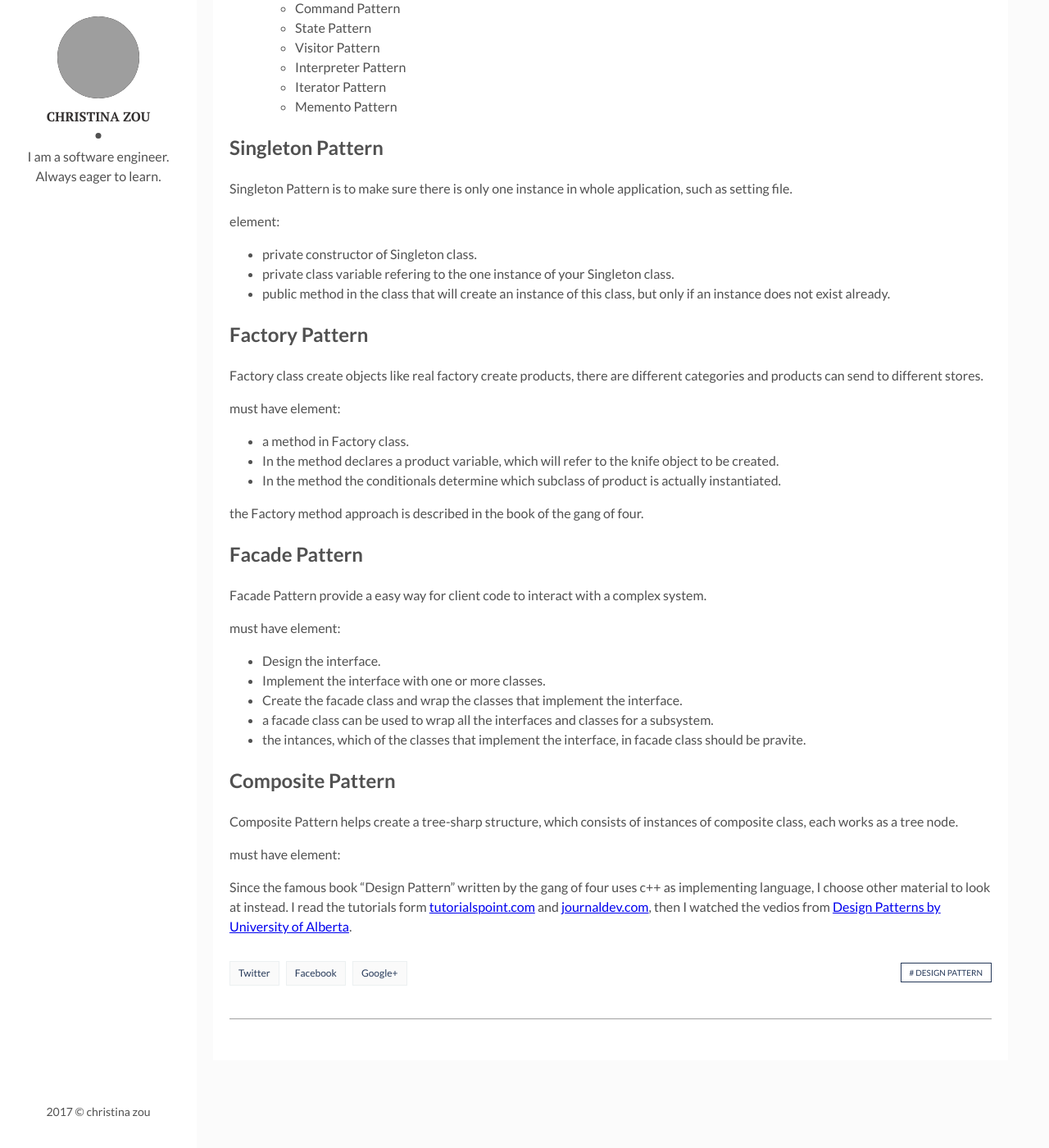
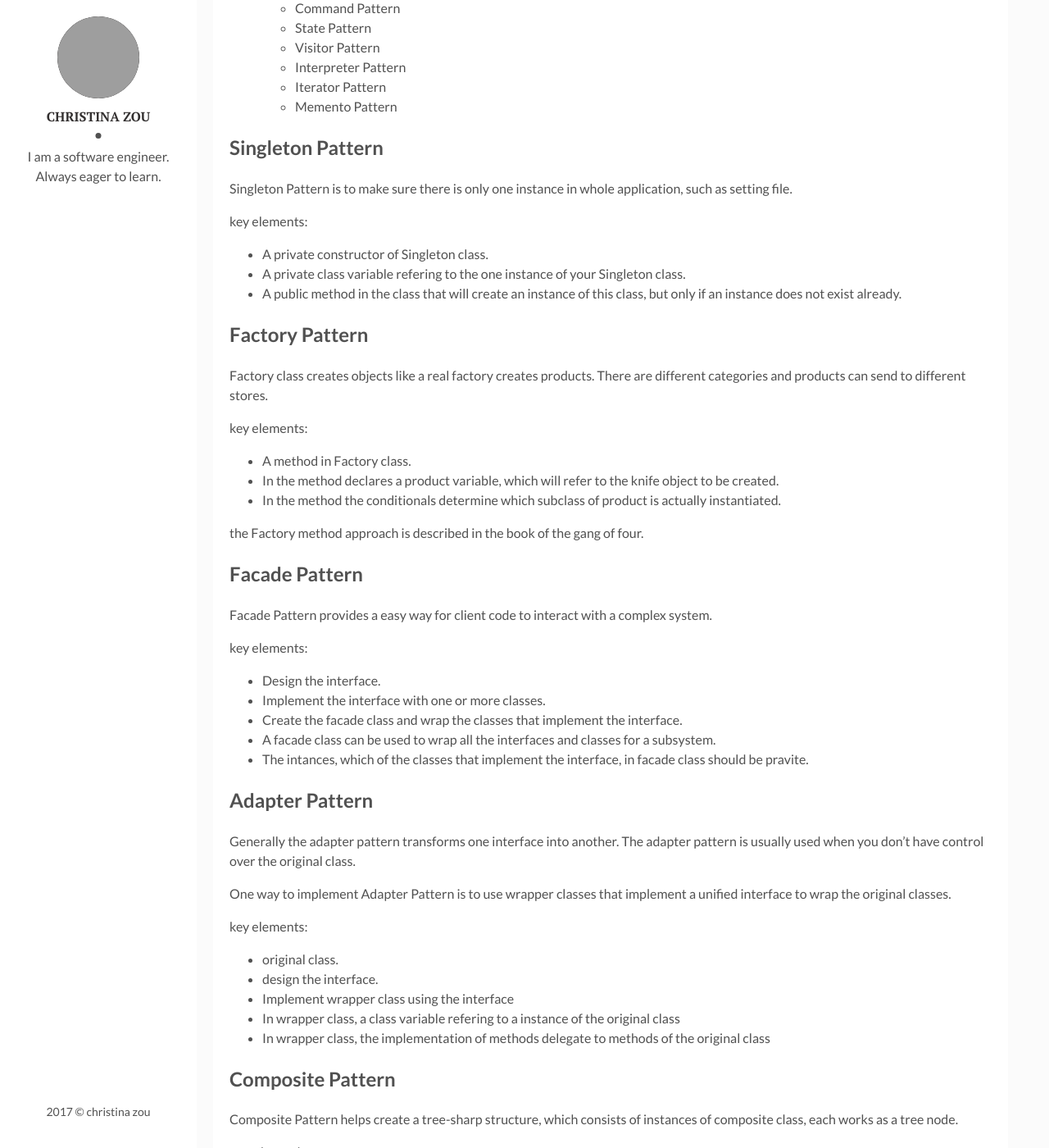
Before and after one commit to christinazou/christinazou.github.io, a Jekyll site: the page built from _posts/2017-10-08-Design-pattern-note-1.markdown, in a window 1280 px wide and 1400 px high, scrolled down 1285 px. Shown: the whole window at 82% size. Built offline with Jekyll 4.4.1, drawn with Linux system fonts in a browser that asks for light colours; some of the changed text lies outside the part shown; grey boxes are pictures that could not be loaded.

Commit message:
no message

```diff
--- a/_posts/2017-10-08-Design-pattern-note-1.markdown
+++ b/_posts/2017-10-08-Design-pattern-note-1.markdown
@@ -54,17 +54,17 @@
 
 Singleton Pattern is to make sure there is only one instance in whole application, such as setting file.
 
-element:
-* private constructor of Singleton class.
-* private class variable refering to the one instance of your Singleton class.
-* public method in the class that will create an instance of this class, but only if an instance does not exist already.
+key elements:
+* A private constructor of Singleton class.
+* A private class variable refering to the one instance of your Singleton class.
+* A public method in the class that will create an instance of this class, but only if an instance does not exist already.
 
 ## Factory Pattern
 
-Factory class create objects like real factory create products, there are different categories and products can send to different stores.
+Factory class creates objects like a real factory creates products. There are different categories and products can send to different stores.
 
-must have element:
-* a method in Factory class.
+key elements:
+* A method in Factory class.
 * In the method declares a product variable, which will refer to the knife object to be created.
 * In the method the conditionals determine which subclass of product is actually instantiated.
 
@@ -72,14 +72,28 @@
 
 ## Facade Pattern
 
-Facade Pattern provide a easy way for client code to interact with a complex system.
+Facade Pattern provides a easy way for client code to interact with a complex system.
 
-must have element:
+key elements:
 * Design the interface.
 * Implement the interface with one or more classes.
 * Create the facade class and wrap the classes that implement the interface.
-* a facade class can be used to wrap all the interfaces and classes for a subsystem.
-* the intances, which of the classes that implement the interface, in facade class should be pravite.
+* A facade class can be used to wrap all the interfaces and classes for a subsystem.
+* The intances, which of the classes that implement the interface, in facade class should be pravite.
+
+## Adapter Pattern
+
+Generally the adapter pattern transforms one interface into another. The adapter pattern is usually used when you don't have control over the original class.
+
+One way to implement Adapter Pattern is to use wrapper classes that implement a unified interface to wrap the original classes.
+
+key elements:
+* original class.
+* design the interface.
+* Implement wrapper class using the interface
+* In wrapper class, a class variable refering to a instance of the original class
+* In wrapper class, the implementation of methods delegate to methods of the original class
+
 
 ## Composite Pattern
 
@@ -87,5 +101,13 @@
 
 must have element:
 
+## Qustions
+
+the Brige Pattern sound similar to Adapter Pattern and Facade Pattern. what the difference between them? why Brige Pattern is nessesery?
+
+## Reference
+
 Since the famous book "Design Pattern" written by the gang of four uses c++ as implementing language, I choose other material to look at instead. I read the tutorials form [tutorialspoint.com](https://www.tutorialspoint.com/design_pattern/) and [journaldev.com](https://www.journaldev.com/1827/java-design-patterns-example-tutorial), then I watched the vedios from [Design Patterns
 by University of Alberta](https://www.coursera.org/learn/design-patterns/home/welcome).
+
+This is a very clean explaination of [Adapter Pattern](https://stackoverflow.com/questions/1299167/understanding-adapter-pattern).
```
